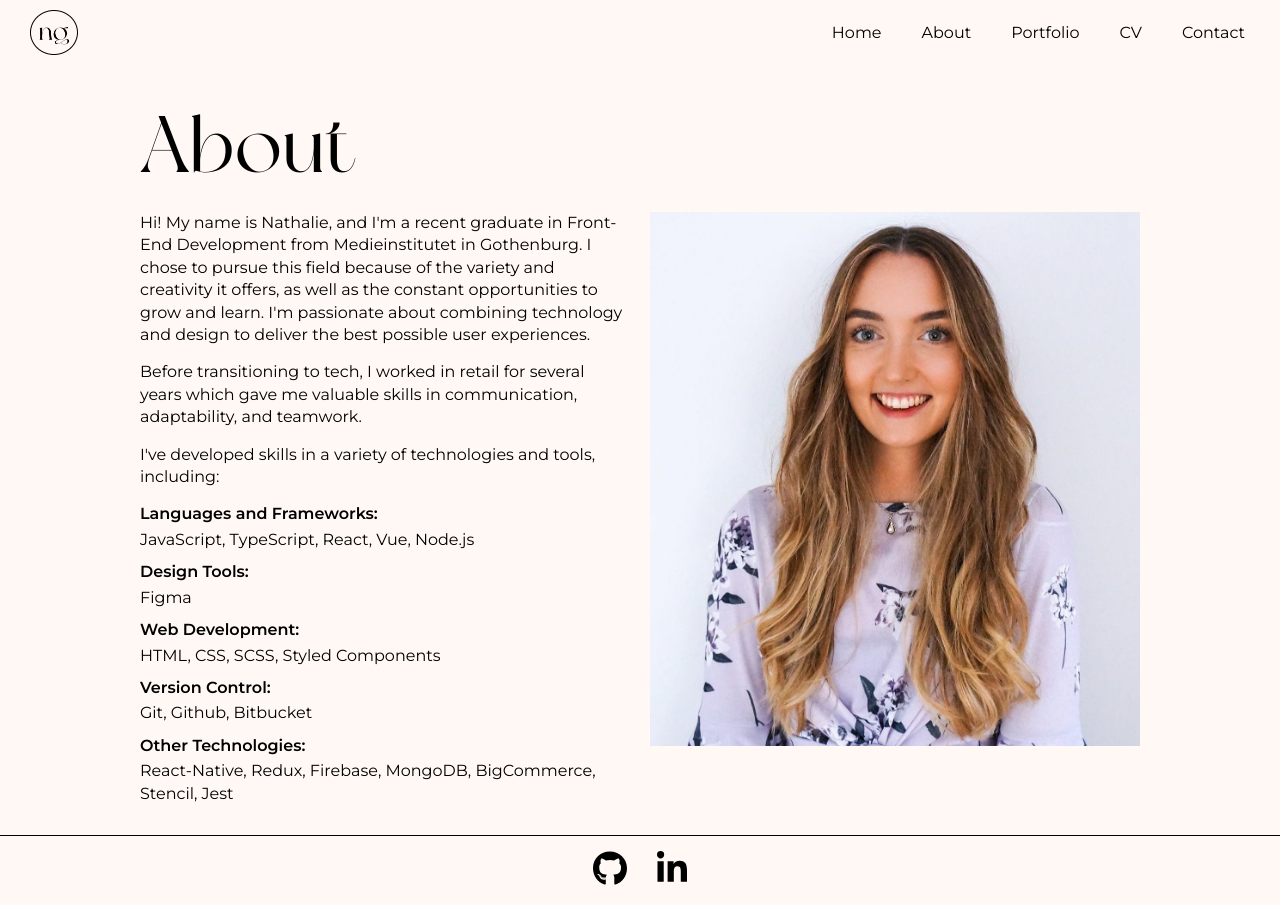
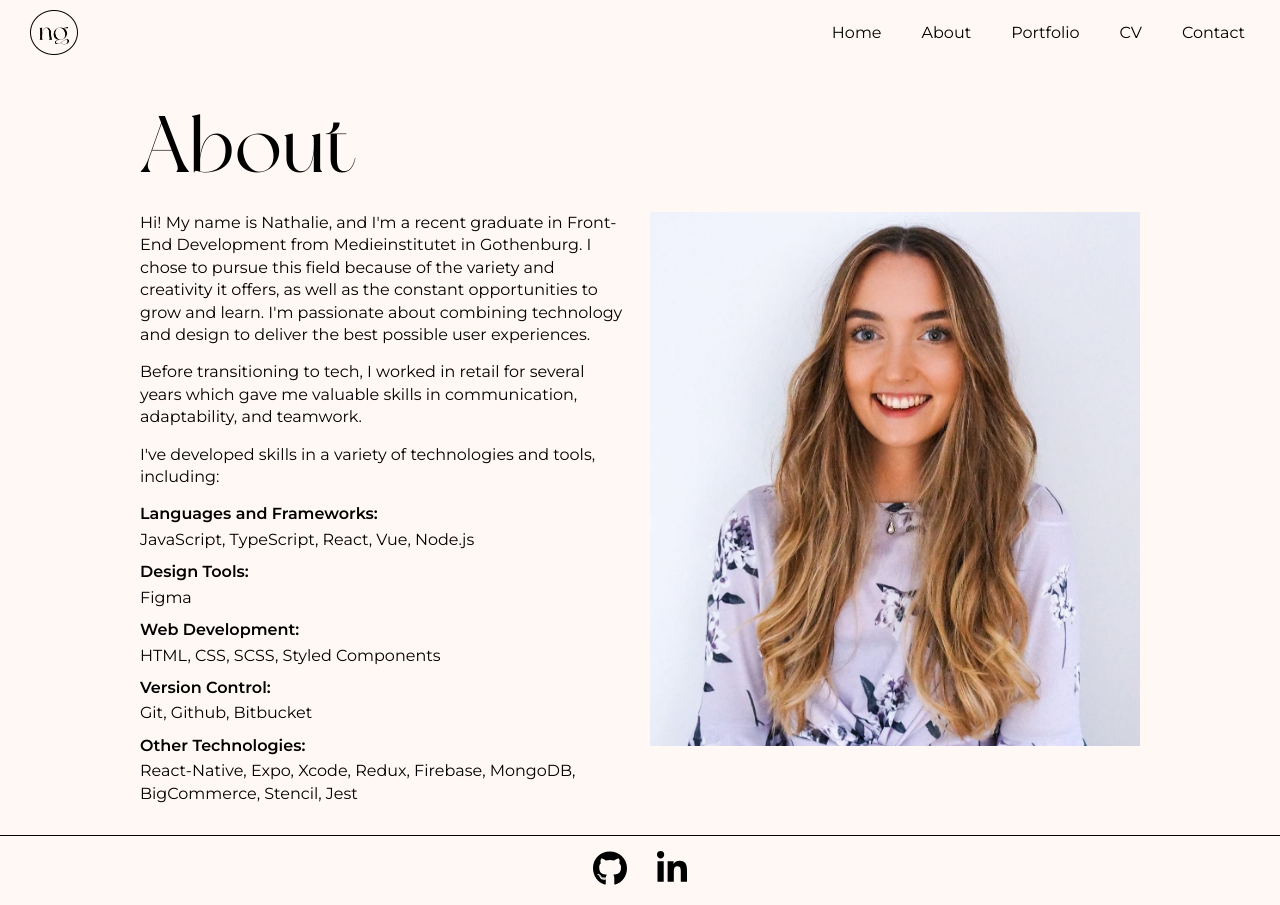
Before and after one commit to nathaliegustafsson/portfolio, a React (Vite) app: page /about in a window 1280 px wide. Built offline with nearby package versions, Linux system fonts and the light colour scheme.

Commit message:
add technologies

```diff
--- a/src/components/About.tsx
+++ b/src/components/About.tsx
@@ -23,7 +23,7 @@ function About() {
 		{
 			category: 'Other Technologies:',
 			tools: [
-				'React-Native, Redux, Firebase, MongoDB, BigCommerce, Stencil, Jest ',
+				'React-Native, Expo, Xcode, Redux, Firebase, MongoDB, BigCommerce, Stencil, Jest ',
 			],
 		},
 	];
```
